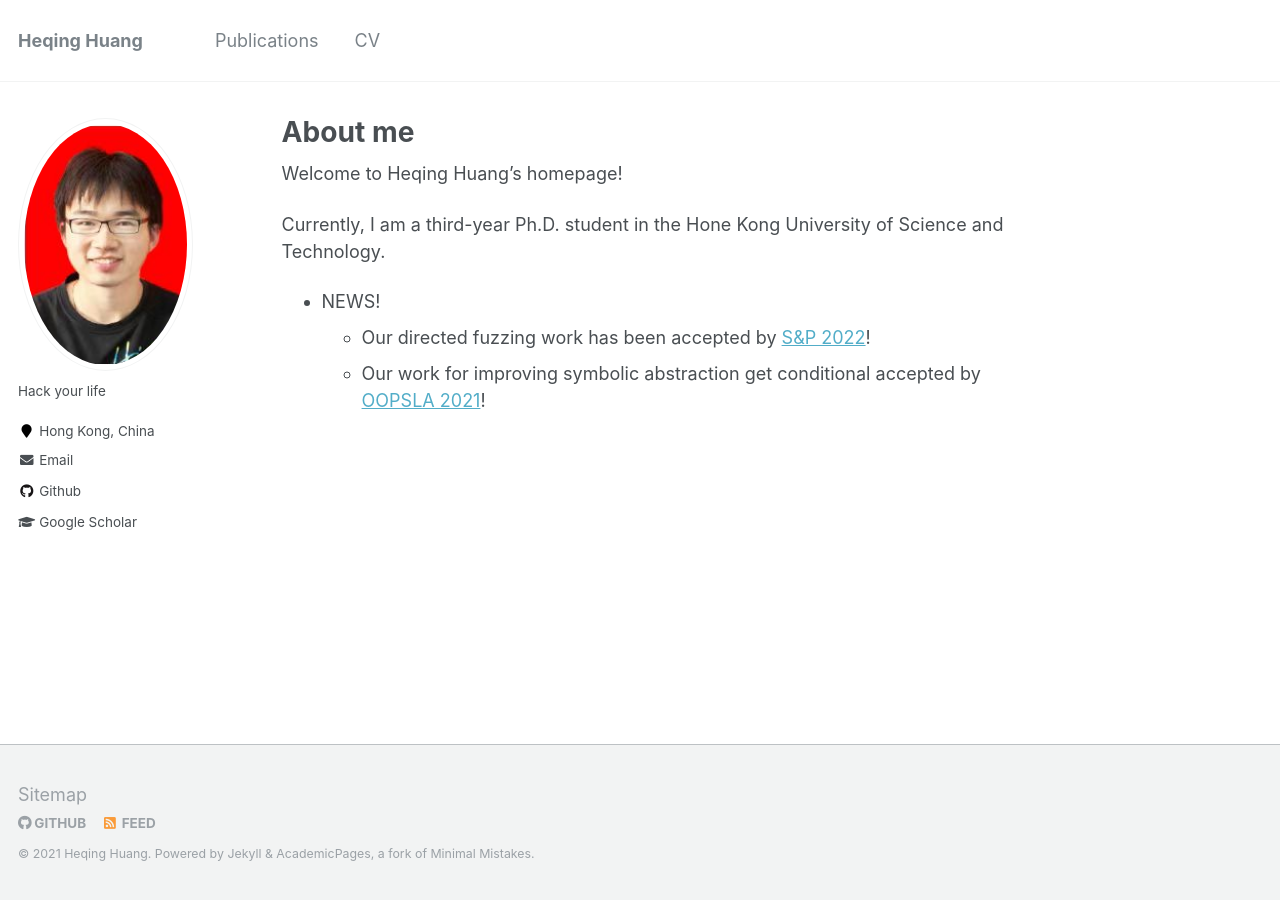
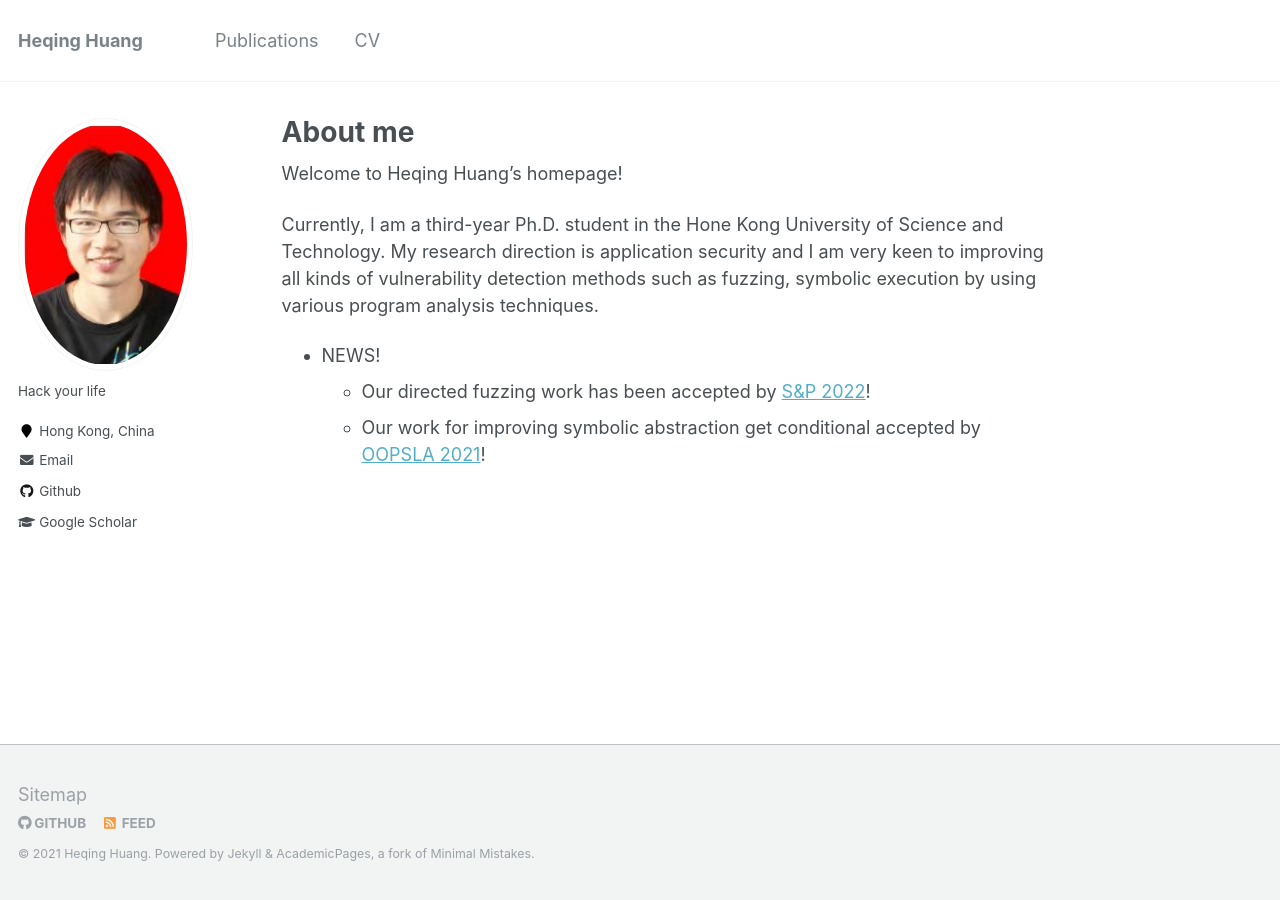
Before and after one commit to 5hadowblad3/5hadowblad3.github.io, a Jekyll site: the page built from _pages/about.md, in a window 1280 px wide. Built offline with Jekyll 4.4.1, drawn with Linux system fonts in a browser that asks for light colours.

Commit message:
update intro

```diff
--- a/_pages/about.md
+++ b/_pages/about.md
@@ -11,6 +11,7 @@ redirect_from:
 Welcome to Heqing Huang's homepage!
 
 Currently, I am a third-year Ph.D. student in the Hone Kong University of Science and Technology.
+My research direction is application security and I am very keen to improving all kinds of vulnerability detection methods such as fuzzing, symbolic execution by using various program analysis techniques.
 
 
 * NEWS!
```
Also changed, not shown: 1 other file.
